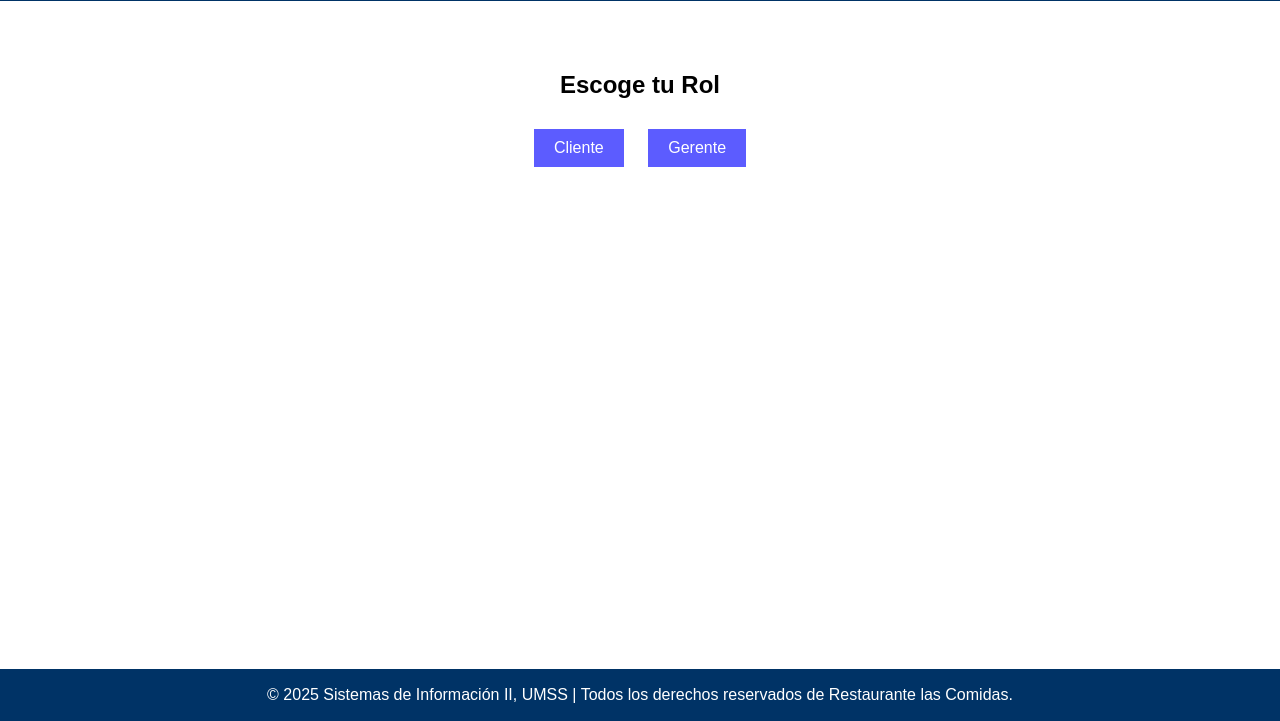
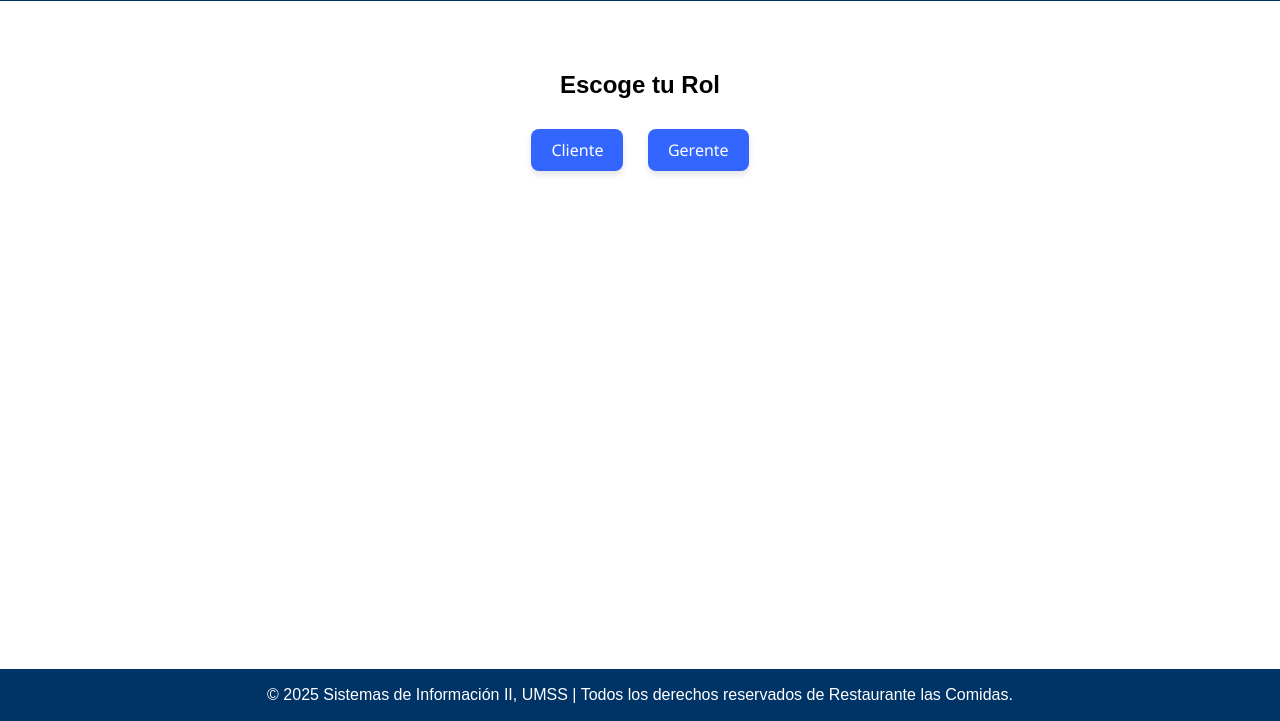
Before and after one commit to MiguelQuiton/Proyecto-sprint, a website: page public/index.html in a window 1280 px wide. Shown: the part 79-800 px from the top of the page. Drawn offline with Linux system fonts and the light colour scheme.

Commit message:
Commint arreglo de botones

```diff
--- a/public/styles.css
+++ b/public/styles.css
@@ -41,7 +41,7 @@ input, button {
   margin: 5px 0;
   padding: 8px;
 }
-
+/*
 button {
   background-color: rgba(0, 0, 255, 0.638);
   color: white;
@@ -51,7 +51,25 @@ button {
 
 button:hover {
   background-color: rgba(0, 0, 139, 0.871);
+}*/
+button {
+  background-color: #3366ff;
+  color: white;
+  border: none;
+  border-radius: 8px; /* Bordes redondeados */
+  padding: 10px 20px;
+  font-size: 16px;
+  font-family: 'Segoe UI', Tahoma, Geneva, Verdana, sans-serif;
+  box-shadow: 0 4px 6px rgba(0, 0, 0, 0.1); /* Sombra */
+  cursor: pointer;
+  transition: all 0.3s ease; /* Transición suave */
 }
+
+button:hover {
+  background-color: #254eda;
+  transform: scale(1.03); /* Ligero agrandamiento al pasar el mouse */
+}
+
 
 ul {
   list-style: none;
```
